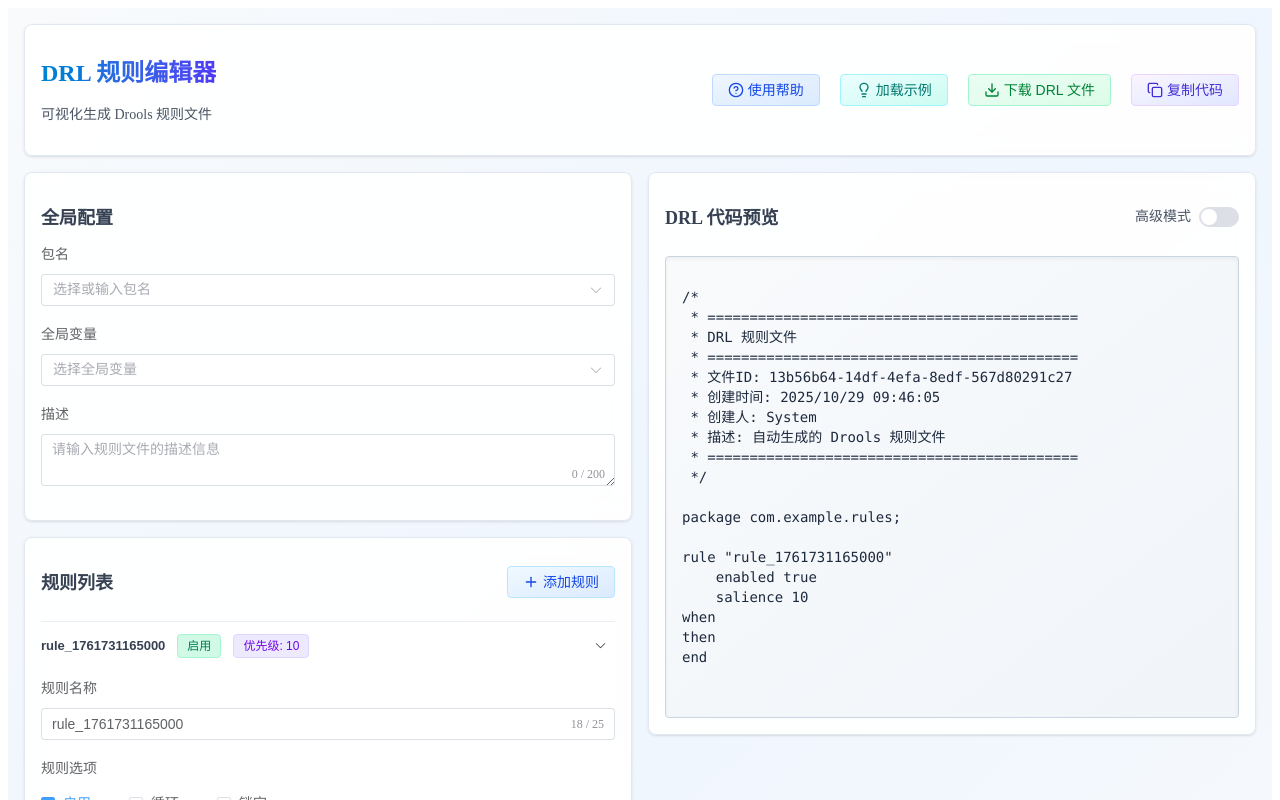
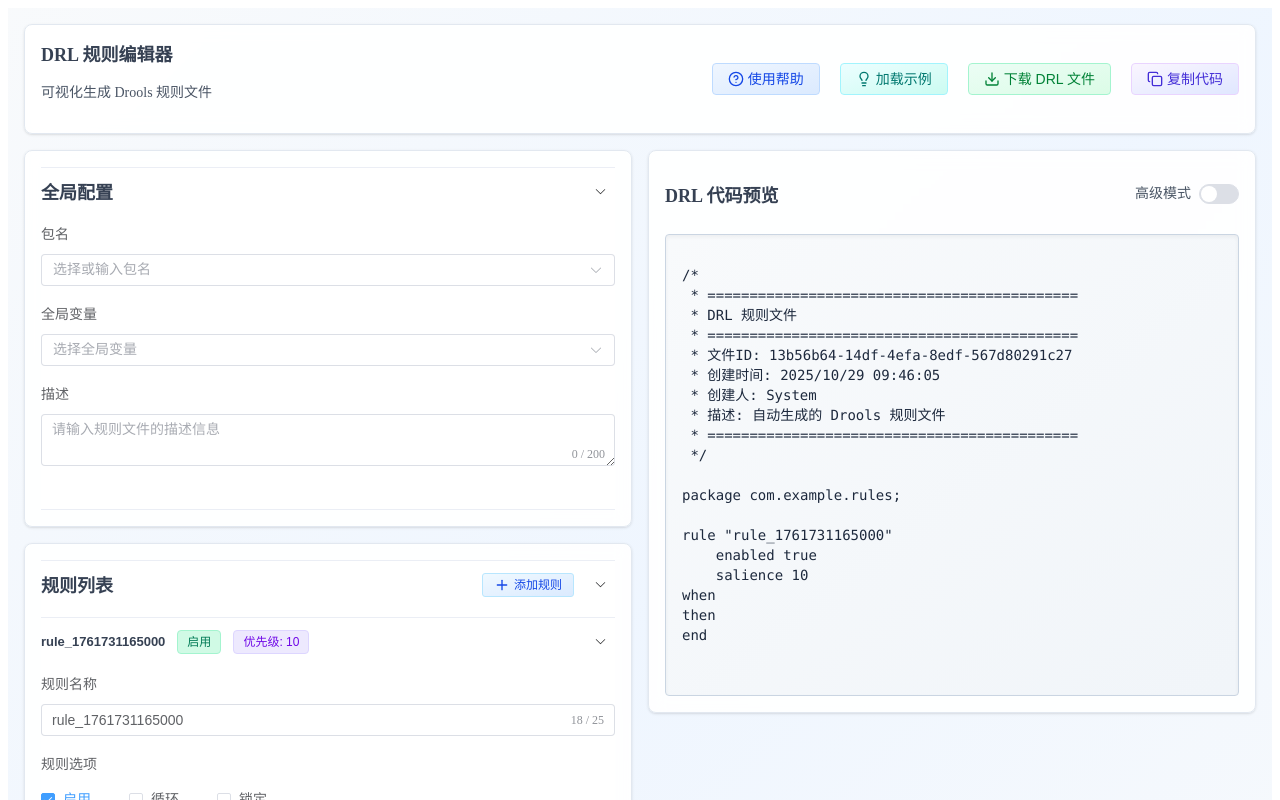
Before and after one commit to oeyoews/rule-engine-web, a Vue app: page / in a window 1280 px wide. Shown: the top 800 px of the page. Built offline with nearby package versions, Linux system fonts and the light colour scheme.

Commit message:
feat: add collapsible sections for global configuration and rule list in DrlEditor

```diff
--- a/src/components/DrlEditor.vue
+++ b/src/components/DrlEditor.vue
@@ -36,6 +36,10 @@ const globalOptions = [
 
 const rules = ref<Rule[]>([])
 const activeRules = ref<number | string>(0)
+
+// 控制折叠面板显示
+const activeConfig = ref<string>('config') // 全局配置折叠状态
+const activeRuleList = ref<string>('ruleList') // 规则列表折叠状态
 
 // 控制帮助弹窗显示
 const showHelpDialog = ref(false)
@@ -246,9 +250,9 @@ onMounted(() => {
       <div class="bg-white/90 backdrop-blur-sm rounded-lg shadow-sm p-4 border border-slate-200">
         <div class="flex flex-col md:flex-row md:items-center md:justify-between space-y-3 md:space-y-0">
           <div>
-            <h1 class="text-2xl font-bold bg-linear-to-r from-sky-600 to-indigo-600 bg-clip-text text-transparent">
+            <SectionTitle class="mt-0">
               DRL 规则编辑器
-            </h1>
+            </SectionTitle>
             <p class="text-sm text-gray-600">可视化生成 Drools 规则文件</p>
           </div>
           <div class="flex flex-wrap gap-2">
@@ -300,8 +304,12 @@ onMounted(() => {
           </div>
           <!-- 全局配置 -->
           <div class="bg-white/90 backdrop-blur-sm rounded-lg shadow-sm p-4 border border-slate-200">
-            <SectionTitle>全局配置</SectionTitle>
-            <el-form :model="config" label-width="140px" label-position="top" :disabled="advancedMode">
+            <el-collapse v-model="activeConfig" accordion>
+              <el-collapse-item name="config">
+                <template #title>
+                  <SectionTitle class="mb-0">全局配置</SectionTitle>
+                </template>
+                <el-form :model="config" label-width="140px" label-position="top" :disabled="advancedMode" class="pt-2">
                   <el-form-item label="包名">
                     <el-select
                       v-model="config.package"
@@ -348,21 +356,29 @@ onMounted(() => {
                     />
                   </el-form-item>
                 </el-form>
+              </el-collapse-item>
+            </el-collapse>
           </div>
 
           <!-- 规则列表 -->
           <div class="bg-white/90 backdrop-blur-sm rounded-lg shadow-sm p-4 border border-slate-200">
-            <div class="flex justify-between items-center mb-3">
+            <el-collapse v-model="activeRuleList" accordion>
+              <el-collapse-item name="ruleList">
+                <template #title>
+                  <div class="flex justify-between items-center w-full pr-4">
                     <SectionTitle class="mb-0">规则列表</SectionTitle>
                     <el-button
-                class="bg-linear-to-br! from-sky-50! to-blue-100! text-blue-700! border! border-sky-200! hover:border-blue-300! hover:shadow-md! transition-all!"
-                @click="addRule"
+                      class="mr-1 bg-linear-to-br! from-sky-50! to-blue-100! text-blue-700! border! border-sky-200! hover:border-blue-300! hover:shadow-md! transition-all!"
+                      @click.stop="addRule"
                       :disabled="advancedMode"
+                      size="small"
                     >
                       <Plus :size="16" class="mr-1" />
                       添加规则
                     </el-button>
                   </div>
+                </template>
+                <div class="pt-2">
                   <el-collapse v-model="activeRules" accordion>
                     <el-collapse-item v-for="(rule, index) in rules" :key="index" :name="index" :disabled="advancedMode">
                       <template #title>
@@ -411,6 +427,9 @@ onMounted(() => {
                           </el-input>
                         </el-form-item>
                       </el-form>
+                    </el-collapse-item>
+                  </el-collapse>
+                </div>
               </el-collapse-item>
             </el-collapse>
           </div>
```
Lines whose indentation alone changed are shown as unchanged.
